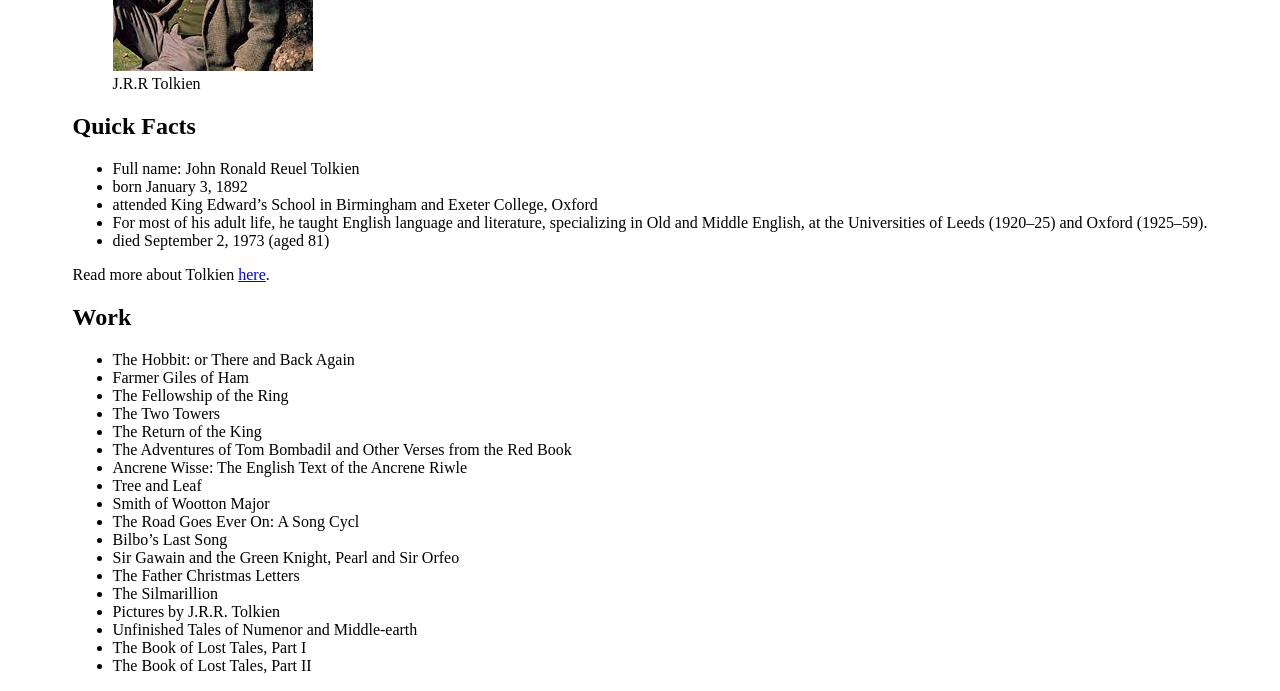
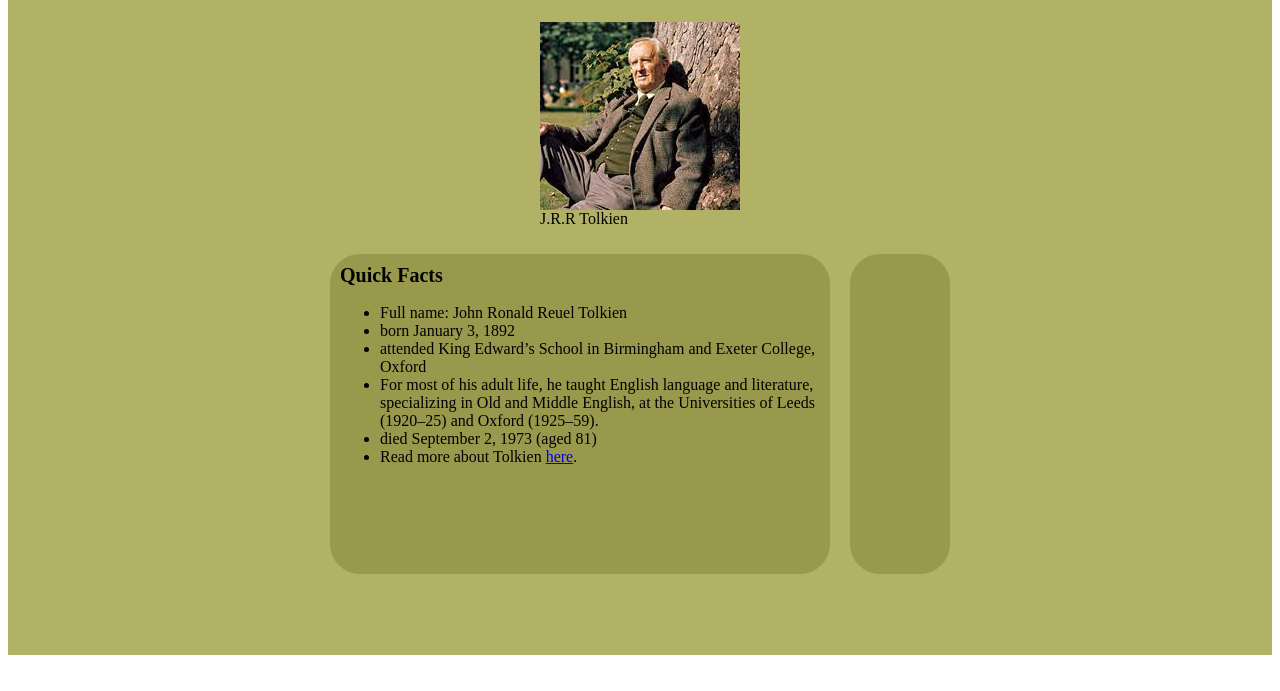
Before and after one commit to zuzexx/Responsive_Web_Design, a plain HTML site: page Tribute_Page/index.html in a window 1280 px wide. Shown: the part 153-844 px from the top of the page. After the commit the page ends 816 px from the top, so only its background shows below. Drawn offline with Linux system fonts and the light colour scheme.

Commit message:
challenge done

```diff
--- a/Tribute_Page/index.html
+++ b/Tribute_Page/index.html
@@ -18,18 +18,19 @@
         </figure>
 
         <div id="tribute-info">
-       <p> <h2>Quick Facts</h2>
+            <div class="panel active"> <p><h2>Quick Facts</h2>
              <ul>
                <li> Full name: John Ronald Reuel Tolkien</li>
                <li> born January 3, 1892</li>
                <li> attended King Edward’s School in Birmingham and Exeter College, Oxford </li>
-          <li>For most of his adult life, he taught English language and literature, specializing in Old and Middle English, at the Universities of Leeds (1920–25) and Oxford (1925–59). </li>
+               <li>For most of his adult life, he taught English language and literature, <br>specializing in Old and Middle English, at the Universities of Leeds (1920–25) and Oxford (1925–59). </li>
                <li> died September 2, 1973 (aged 81)</li>
+               <li> Read more about Tolkien <a id="tribute-link" target="_blank" href="https://www.britannica.com/biography/J-R-R-Tolkien">here</a>.</li>
              </ul>
-          <div> Read more about Tolkien <a id="tribute-link" target="_blank" href="https://www.britannica.com/biography/J-R-R-Tolkien">here</a>.</div>
+             </div>
              </p>
 
-        <p>
+             <div class="panel"><p>
              <h2>Work</h2>
 
              <ul>
@@ -51,8 +52,8 @@
                <li>Unfinished Tales of Numenor and Middle-earth</li>
                <li>The Book of Lost Tales, Part I</li>
                <li>The Book of Lost Tales, Part II</li>
-        </ul>
-        </p>
+               </ul></p>
+             </div>
              </div>
 
       </main>
--- a/Tribute_Page/script.js
+++ b/Tribute_Page/script.js
@@ -0,0 +1,14 @@
+const panels=document.querySelectorAll(".panel");
+panels.forEach(panel=>{
+    panel.addEventListener("click", ()=>{
+        removeActiveClasses();
+        panel.classList.add("active");
+    })
+})
+
+function removeActiveClasses(){
+    panels.forEach(panel=>{
+        panel.classList.remove("active");
+    })
+
+}
--- a/Tribute_Page/style.css
+++ b/Tribute_Page/style.css
@@ -1,11 +1,79 @@
 *{box-sizing: border-box;}
 
-body{
+main{
     margin:0;
     display: flex;
     height: 100vh;
+    width:100%;
     flex-direction: column;
     align-items: center;
     justify-content: center;
     overflow:hidden;
+  background-color:hsl(60, 33%, 55%);
 }
+img{
+  align-items:center;
+  object-fit:contain;
+ max-width:100%;
+ height:auto;
+  display:block;
+  margin-left:auto;
+  margin-right:auto;
+}
+.panel{
+    background-size: auto 100%;
+    background-color:hsl(60, 33%, 45%);
+    height: 40vh;
+    border-radius: 30px;
+    color:black;
+    cursor: pointer;
+    flex:1;
+    margin:10px;
+    position:relative;
+    transition: flex 0.5s ease-in;
+}
+.panel h2{
+    position:absolute;
+    font-size: 20px;
+    margin:0;
+    opacity:0;
+    top:10px;
+    left:10px;
+}
+.panel p{
+    position: absolute;
+    font-size: 16px;
+    margin:0;
+    opacity:0;
+    left:10px;
+    top:10px;
+}
+.panel ul{
+    position: absolute;
+    font-size: 16px;
+    margin:0;
+    opacity:0;
+    left:10px;
+    top:50px;
+}
+.panel.active{
+    flex:5;
+    cursor: default;
+}
+.panel.active h2{
+    opacity:1;
+    transition: opacity 0.5s ease-in;
+}
+.panel.active p{
+    opacity:1;
+    transition: opacity 0.5s ease-in;
+}
+.panel.active ul{
+    opacity:1;
+    transition: opacity 0.5s ease-in;
+
+}
+#tribute-info{
+    display: flex;
+    width: 50vW;
+}
```
Also changed, not shown: Tribute_Page/README.txt (added). Lines whose indentation alone changed are shown as unchanged.
